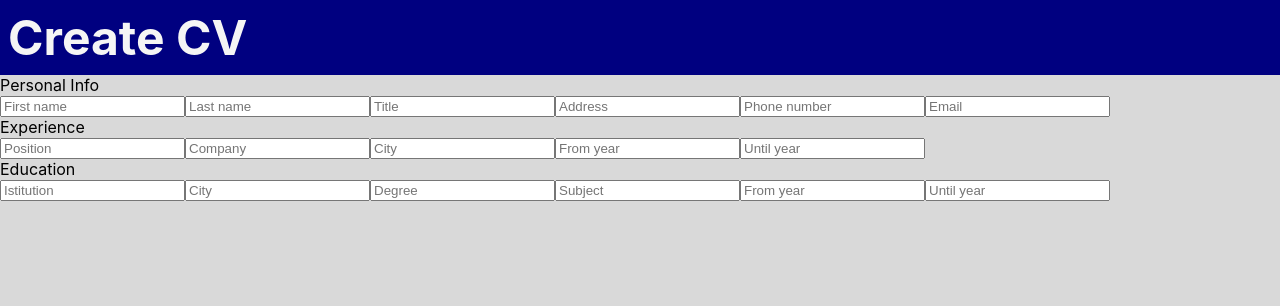
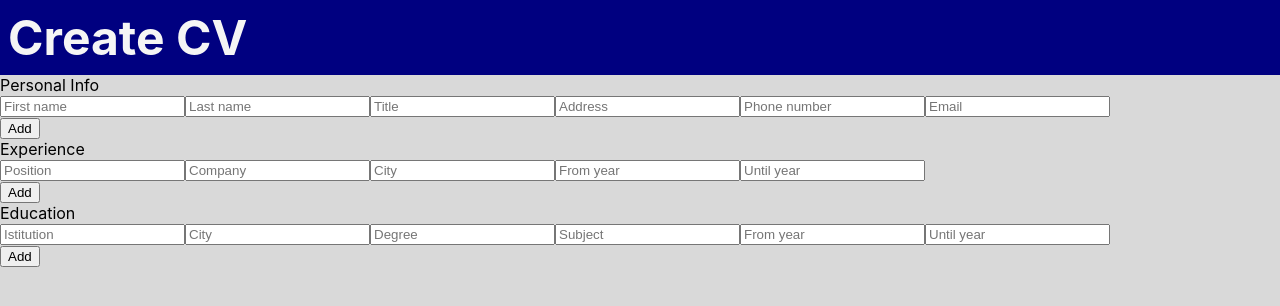
Before and after one commit to aviyacg/cv-creator, a React (Create React App) app: page / in a window 1280 px wide. Shown: the top 306 px of the page. Built offline with nearby package versions, Linux system fonts and the light colour scheme.

Commit message:
Add an add inputGroup button

```diff
--- a/src/components/Section.js
+++ b/src/components/Section.js
@@ -2,6 +2,14 @@ import { Component } from "react";
 import InputGroup from "./InputGroup";
 
 class Section extends Component {
+  constructor(props) {
+    super(props);
+    this.addInputList = this.addInputList.bind(this);
+  }
+  addInputList() {
+
+  }
+
   render() {
     return (
       <div className="Section">
@@ -9,6 +17,7 @@ class Section extends Component {
           {this.props.title}
         </div>
         <InputGroup inputList={this.props.inputList} />
+        <button onClick={this.addInputList}>Add</button>
       </div>
     );
   }
```
